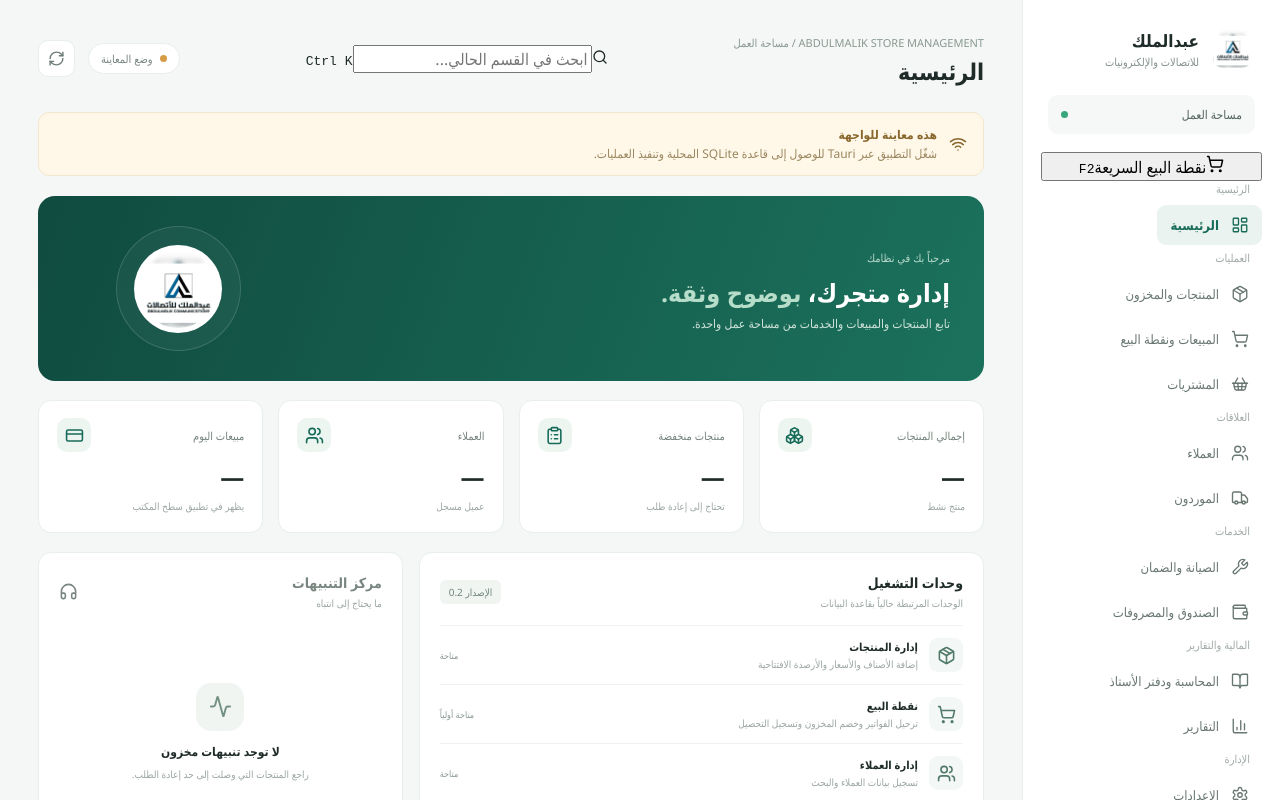
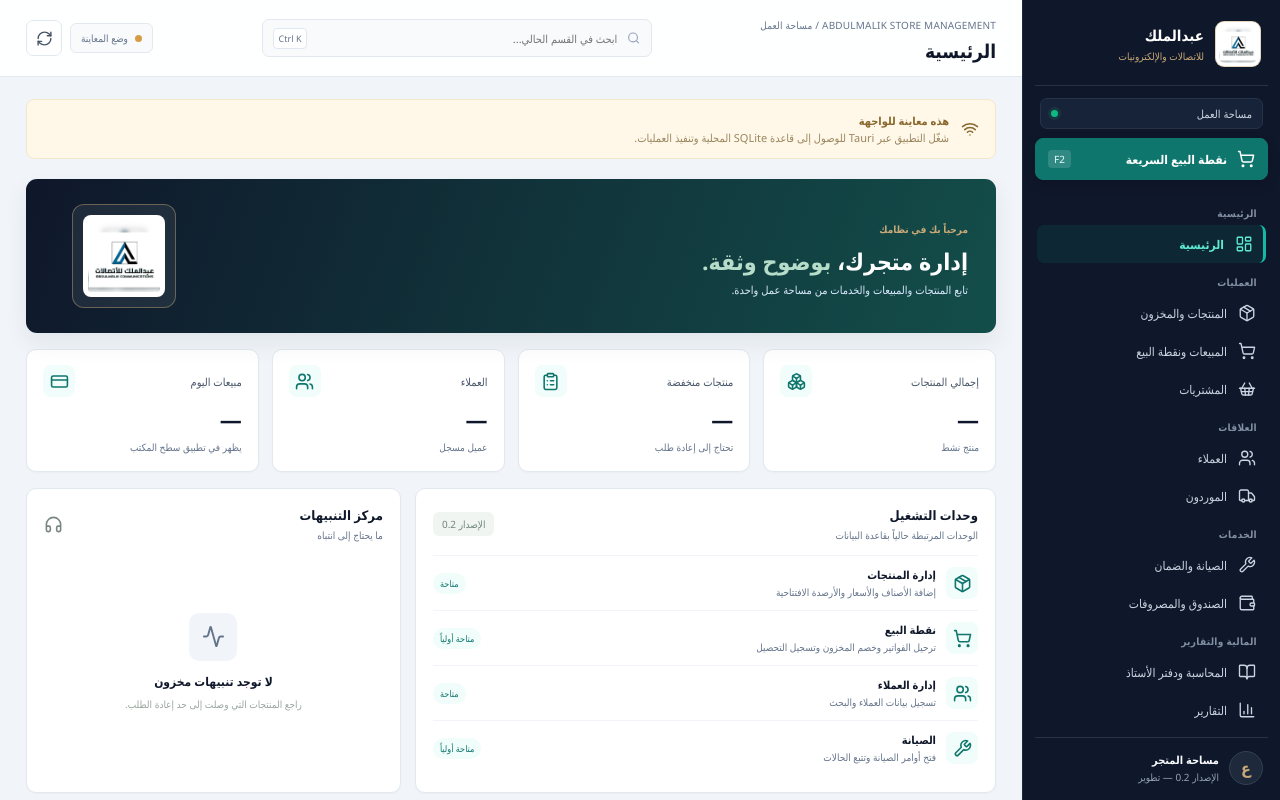
Before and after one commit to mghalaosimi-web/abdulmalik-store-management, a React (Vite) app: page / in a window 1280 px wide. Shown: the top 800 px of the page. Built offline with nearby package versions, Linux system fonts and the light colour scheme.

Commit message:
style(ui): apply unified ERP visual system

```diff
--- a/src/styles.css
+++ b/src/styles.css
@@ -67,3 +67,100 @@
 .brand-mark{overflow:hidden;background:#fff;padding:2px}
 .brand-mark img{display:block;width:100%;height:100%;object-fit:contain;border-radius:10px}
 .welcome-art img{display:block;width:88px;height:88px;max-width:90%;max-height:90%;object-fit:contain;border-radius:50%;background:#fff;padding:5px}
+
+/* ABDULMALIK ERP visual system — 2026 refresh */
+:root{
+  font-family:"IBM Plex Sans Arabic","Segoe UI",Tahoma,Arial,sans-serif;
+  color:#0f172a;background:#f1f5f9;font-synthesis:none;text-rendering:optimizeLegibility;
+  --green:#0f766e;--green-dark:#115e59;--muted:#64748b;--line:#e2e8f0;--surface:#fff;--soft:#f0fdfa;
+  --navy:#0f172a;--navy-deep:#0b1120;--gold:#c9a978;
+}
+html,body,#root{width:100%;height:100%;min-height:100%;}
+body{min-width:320px;overflow:hidden;background:#f1f5f9;}
+button,input,select{font-family:inherit;}
+.app-shell{height:100vh;min-height:0;width:100%;overflow:hidden;display:flex;flex-direction:row;direction:rtl;background:#f1f5f9;}
+.sidebar{width:258px;height:100vh;min-height:0;flex:0 0 258px;padding:18px 12px 12px;background:var(--navy);color:#f8fafc;border-left:1px solid #1e293b;box-shadow:4px 0 18px #0f172a0b;overflow:hidden;}
+.brand{min-height:68px;padding:0 7px 15px;margin-bottom:12px;gap:11px;border-bottom:1px solid #263247;}
+.brand-mark{width:46px;height:46px;flex:0 0 46px;border-radius:9px;border:1px solid #c9a97880;background:#fff;padding:3px;}
+.brand-mark img{border-radius:6px;}
+.brand strong{color:#fff;font-size:15px;font-weight:700;}
+.brand span{color:var(--gold);font-size:10px;margin-top:4px;}
+.store-label{margin:0 5px 9px;padding:7px 10px;background:#172338;color:#cbd5e1;border:1px solid #263247;border-radius:7px;font-size:11px;}
+.status-dot{background:#10b981;box-shadow:0 0 0 3px #10b98120;}
+.pos-shortcut{width:100%;height:42px;margin:0 0 14px;padding:0 12px;border:1px solid #0f766e;border-radius:8px;background:#0f766e;color:white;display:flex;align-items:center;gap:10px;text-align:right;font-size:12px;font-weight:700;box-shadow:0 5px 12px #02061726;}
+.pos-shortcut:hover,.pos-shortcut.active{background:#115e59;border-color:#5eead4;color:#fff;}
+.pos-shortcut kbd{margin-right:auto;padding:2px 6px;border-radius:4px;background:#ffffff24;color:#ecfeff;font:10px "Segoe UI",sans-serif;}
+.navigation{display:block;flex:1;min-height:0;overflow-y:auto;overflow-x:hidden;padding:0 2px 8px;scrollbar-width:thin;scrollbar-color:#334155 transparent;}
+.nav-entry{display:block;}
+.nav-caption{margin:12px 9px 5px;padding:0;color:#8290a5;font-size:10px;font-weight:700;letter-spacing:.03em;}
+.nav-item{width:100%;min-height:38px;padding:8px 10px;border-radius:7px;color:#cbd5e1;font-size:12px;gap:11px;}
+.nav-item:hover{background:#1e293b;color:#fff;}
+.nav-item.active{background:#0f766e2b;color:#5eead4;border-right:3px solid #14b8a6;border-left:0;font-weight:700;}
+.nav-item.active svg{color:#5eead4;}
+.sidebar-footer{margin-top:auto;padding:13px 5px 3px;border-top:1px solid #263247;}
+.sidebar-footer strong{color:#f8fafc;font-size:11px;}
+.sidebar-footer span{color:#94a3b8;font-size:10px;}
+.avatar{width:34px;height:34px;background:#1e293b;color:#c9a978;border:1px solid #334155;}
+.main-area{height:100vh;min-height:0;max-width:none;width:calc(100% - 258px);margin:0;padding:0 26px 30px;overflow-y:auto;overflow-x:hidden;flex:1;background:#f1f5f9;scrollbar-width:thin;}
+.topbar{position:sticky;top:0;z-index:4;min-height:76px;margin:0 -26px 22px;padding:12px 26px;background:#ffffffed;border-bottom:1px solid #e2e8f0;backdrop-filter:blur(12px);gap:20px;}
+.page-heading{min-width:180px;}
+.eyebrow{font-size:10px;color:#64748b;letter-spacing:.02em;}
+.topbar h1{font-size:19px;color:#0f172a;font-weight:700;margin:4px 0 0;}
+.header-search{height:38px;width:min(390px,34vw);display:flex;align-items:center;gap:8px;padding:0 10px;border:1px solid #e2e8f0;border-radius:7px;background:#f8fafc;color:#94a3b8;}
+.header-search:focus-within{background:#fff;border-color:#0f766e;box-shadow:0 0 0 3px #0f766e12;}
+.header-search input{width:100%;min-width:0;border:0;outline:0;background:transparent;color:#0f172a;font-size:11px;}
+.header-search kbd{flex:0 0 auto;padding:3px 5px;border:1px solid #e2e8f0;border-radius:4px;background:#fff;color:#64748b;font:9px "Segoe UI",sans-serif;white-space:nowrap;}
+.topbar-actions{gap:8px;}
+.runtime-badge{border-color:#e2e8f0;background:#f8fafc;color:#64748b;border-radius:6px;padding:7px 10px;font-size:10px;}
+.runtime-badge.online{background:#ecfdf5;border-color:#bbf7d0;color:#166534;}
+.icon-button{width:36px;height:36px;border-radius:7px;border-color:#e2e8f0;color:#475569;}
+.notice,.error-banner,.success-banner{border-radius:8px;font-size:11px;}
+.welcome-panel{min-height:150px;padding:25px 28px;border-radius:11px;background:linear-gradient(110deg,#0f172a 0%,#134e4a 100%);box-shadow:0 10px 24px #0f172a12;}
+.welcome-kicker{color:#c9a978;font-size:10px;font-weight:600;}
+.welcome-panel h2{font-size:23px;font-weight:700;margin:7px 0 5px;}
+.welcome-panel p{font-size:11px;color:#dbeafe;}
+.welcome-art{width:104px;height:104px;margin-left:2%;border:1px solid #c9a97870;background:#ffffff12;border-radius:12px;}
+.welcome-art img{width:82px;height:82px;border-radius:8px;}
+.stats-grid{gap:13px;margin:16px 0;}
+.stat-card,.panel{border:1px solid #e2e8f0;border-radius:10px;box-shadow:0 1px 2px #0f172a08;}
+.stat-card{min-height:112px;padding:15px 16px;}
+.stat-top{font-size:11px;color:#475569;}
+.stat-icon{width:32px;height:32px;border-radius:8px;background:#f0fdfa;color:#0f766e;}
+.stat-value{font-size:22px;font-weight:700;color:#0f172a;margin-top:7px;font-variant-numeric:tabular-nums;}
+.stat-detail{font-size:10px;color:#64748b;}
+.content-grid{gap:14px;}
+.panel{padding:17px;}
+.panel-heading{margin-bottom:13px;}
+.panel-heading h3{font-size:13px;color:#0f172a;font-weight:700;}
+.panel-heading p{font-size:10px;color:#64748b;}
+.module-row{padding:11px 0;border-color:#f1f5f9;gap:10px;}
+.module-icon{width:32px;height:32px;border-radius:8px;background:#f0fdfa;color:#0f766e;}
+.module-copy strong{font-size:11px;color:#0f172a;}
+.module-copy span{font-size:10px;color:#64748b;}
+.module-state{font-size:9px;color:#0f766e;background:#f0fdfa;padding:4px 7px;border-radius:20px;}
+.side-panel{min-height:280px;}
+.empty-icon{background:#f1f5f9;color:#64748b;border-radius:10px;}
+.data-panel{padding:18px;}
+.primary-button{background:#0f766e;border-radius:7px;font-size:11px;font-weight:700;}
+.primary-button:hover{background:#115e59;}
+.secondary-button{background:#fff;border:1px solid #e2e8f0;border-radius:7px;color:#475569;font-size:11px;}
+.secondary-button:hover{background:#f8fafc;}
+.search-box{border-radius:7px;background:#f8fafc;border-color:#e2e8f0;}
+.search-box input{font-size:11px;}
+table{font-variant-numeric:tabular-nums;}
+th{position:sticky;top:0;background:#f8fafc;color:#475569;font-size:10px;font-weight:700;border-bottom:1px solid #e2e8f0;}
+td{font-size:11px;color:#334155;border-color:#f1f5f9;}
+td strong{color:#0f172a;}
+tr:hover td{background:#f0fdfa80;}
+.field{font-size:10px;color:#475569;}
+.field input,.field select{border-color:#e2e8f0;border-radius:7px;padding:9px 10px;font-size:11px;color:#0f172a;}
+.field input:focus,.field select:focus{border-color:#0f766e;box-shadow:0 0 0 3px #0f766e12;}
+.modal{border-radius:11px;}
+.pill.success{background:#dcfce7;color:#166534;}
+.quantity{background:#dcfce7;color:#166534;}
+.quantity.low{background:#fef3c7;color:#92400e;}
+.development-hero{background:linear-gradient(120deg,#0f172a,#134e4a);border-radius:11px;}
+.development-cta{border-radius:10px;border-color:#e2e8f0;}
+@media(max-width:1200px){.sidebar{width:236px;flex-basis:236px}.main-area{width:calc(100% - 236px);padding-left:20px;padding-right:20px}.topbar{margin-left:-20px;margin-right:-20px;padding-left:20px;padding-right:20px}.header-search{width:min(310px,28vw)}}
+@media(max-width:850px){body{overflow:auto}.app-shell{min-height:100vh;height:auto;overflow:visible}.sidebar{width:72px;flex-basis:72px;height:100vh;position:sticky;top:0;padding:14px 7px}.brand{justify-content:center;padding:0 0 13px}.brand>div:last-child,.store-label,.nav-caption,.nav-item span,.pos-shortcut span,.pos-shortcut kbd,.sidebar-footer>div:last-child{display:none}.brand-mark{width:44px;height:44px;flex-basis:44px}.pos-shortcut{justify-content:center;padding:0}.navigation{overflow:visible}.nav-item{justify-content:center;padding:10px 4px}.sidebar-footer{justify-content:center}.main-area{height:auto;min-height:100vh;overflow:visible;width:calc(100% - 72px);padding:0 14px 25px}.topbar{position:relative;flex-wrap:wrap;margin:0 -14px 17px;padding:13px 14px}.header-search{order:3;width:100%;max-width:none}.stats-grid{grid-template-columns:repeat(2,minmax(0,1fr))}.content-grid{grid-template-columns:1fr}}
+@media(max-width:520px){.topbar h1{font-size:16px}.page-heading{min-width:0}.topbar-actions{margin-right:auto}.runtime-badge{font-size:9px}.welcome-panel{padding:18px}.welcome-panel h2{font-size:18px}.welcome-art{width:72px;height:72px}.welcome-art img{width:60px;height:60px}.stats-grid{gap:8px}.stat-card{padding:11px;min-height:102px}.stat-value{font-size:18px}.panel{padding:13px}.development-cta{align-items:flex-start;flex-wrap:wrap}}
```
